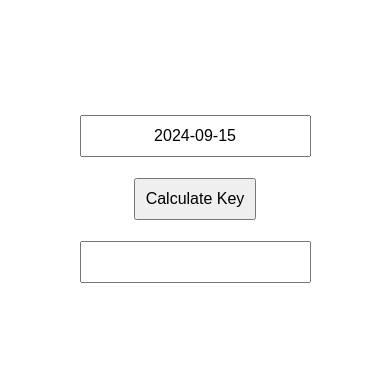
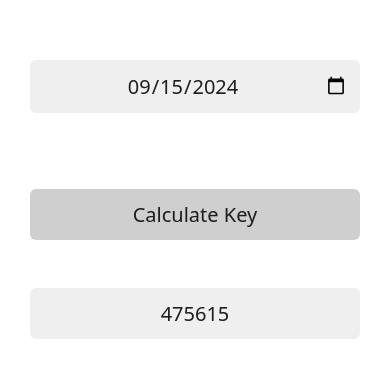
Before and after one commit to ruiqichen/ruiqichen.github.io, a plain HTML site: page index.html in a window 390 px wide. Shown: the part 223-600 px from the top of the page. Drawn offline with Linux system fonts and the light colour scheme.

Commit message:
change to date picker

```diff
--- a/index.html
+++ b/index.html
@@ -3,6 +3,8 @@
 <head>
     <meta charset="UTF-8">
     <title>工程模式密码生成器</title>
+    <link rel="stylesheet" href="water.min.css" async />
+    <meta name="viewport" content="width=device-width, initial-scale=1.0">
     <style>
         body {
             display: flex;
@@ -10,27 +12,35 @@
             align-items: center;
             height: 100vh;
             margin: 0;
+            font-size: 18px; /* Default font size for better readability */
         }
         .container {
             text-align: center;
+            width: 100%;
+            max-width: 400px; /* Limit the width for better readability */
+            padding: 20px;
+        }
+        input, button {
+            width: 100%;
+            font-size: 18px;
+            padding: 10px;
+            margin: 10px 0;
+            box-sizing: border-box;
         }
         @media only screen and (max-width: 600px) {
             body {
-                font-size: 18px;
-            }
-            .container {
-                width: 90%;
+                font-size: 20px; /* Increase font size for smaller screens */
             }
             input, button {
-                font-size: 16px;
-                padding: 10px;
+                font-size: 20px;
+                padding: 12px;
             }
         }
     </style>
 </head>
 <body>
     <div class="container">
-        <input type="text" id="date" placeholder="Enter date (YYYY-MM-DD)" style="text-align: center;">
+        <input type="date" id="date" style="text-align: center;">
         <br><br>
         <button id="calculateKey">Calculate Key</button>
         <br><br>
@@ -74,6 +84,8 @@
             const keyStr = calculateKey(cellValue);
             keyResult.value = keyStr;
         });
+
+        document.getElementById('calculateKey').click();
     </script>
 </body>
 </html>
```
